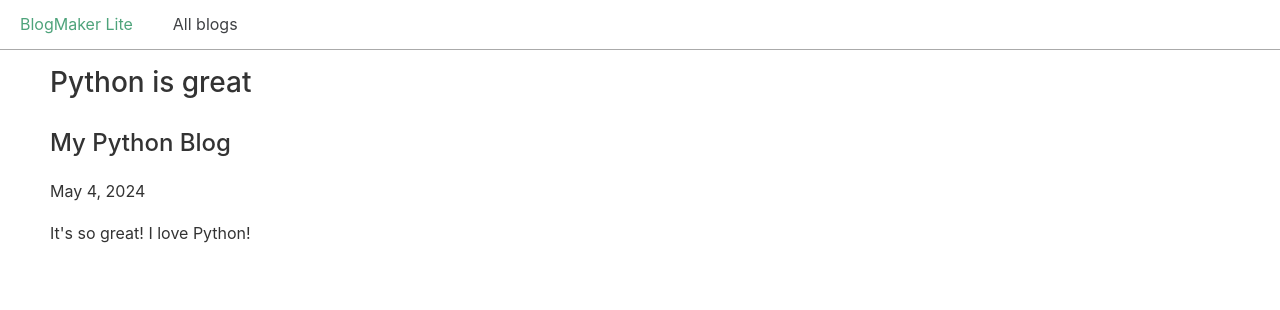
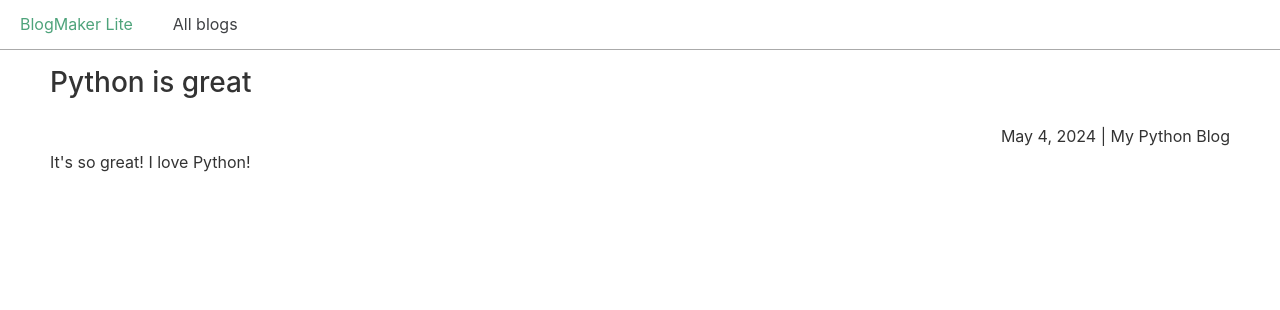
Before and after one commit to ehmatthes/django-first-principles, a Django app: page /posts/1/ in a window 1280 px wide. Shown: the top 310 px of the page. Run offline with Django 4.2, Linux system fonts and the light colour scheme; data comes from the database, SQL or seed files in the repository.

Commit message:
Updated layout for post page.

```diff
--- a/templates/post.html
+++ b/templates/post.html
@@ -3,10 +3,14 @@
 {% block content %}
 
   <h2>{{ post.title }}</h2>
-  <h3>{{ blog.title }}</h3>
 
-  <p>{{ post.date_added|date:"DATE_FORMAT"}}</p>
+  <div class="text-right">
+    <span>{{ post.date_added|date:"DATE_FORMAT"}}</span> |
+    <span>{{ blog.title }}</span>
+  </div>
 
-  <div>{{ post.body|linebreaks }}</div>
+  <div class="post-body">
+    {{ post.body|linebreaks }}
+  </div>
 
 {% endblock content %}
```
